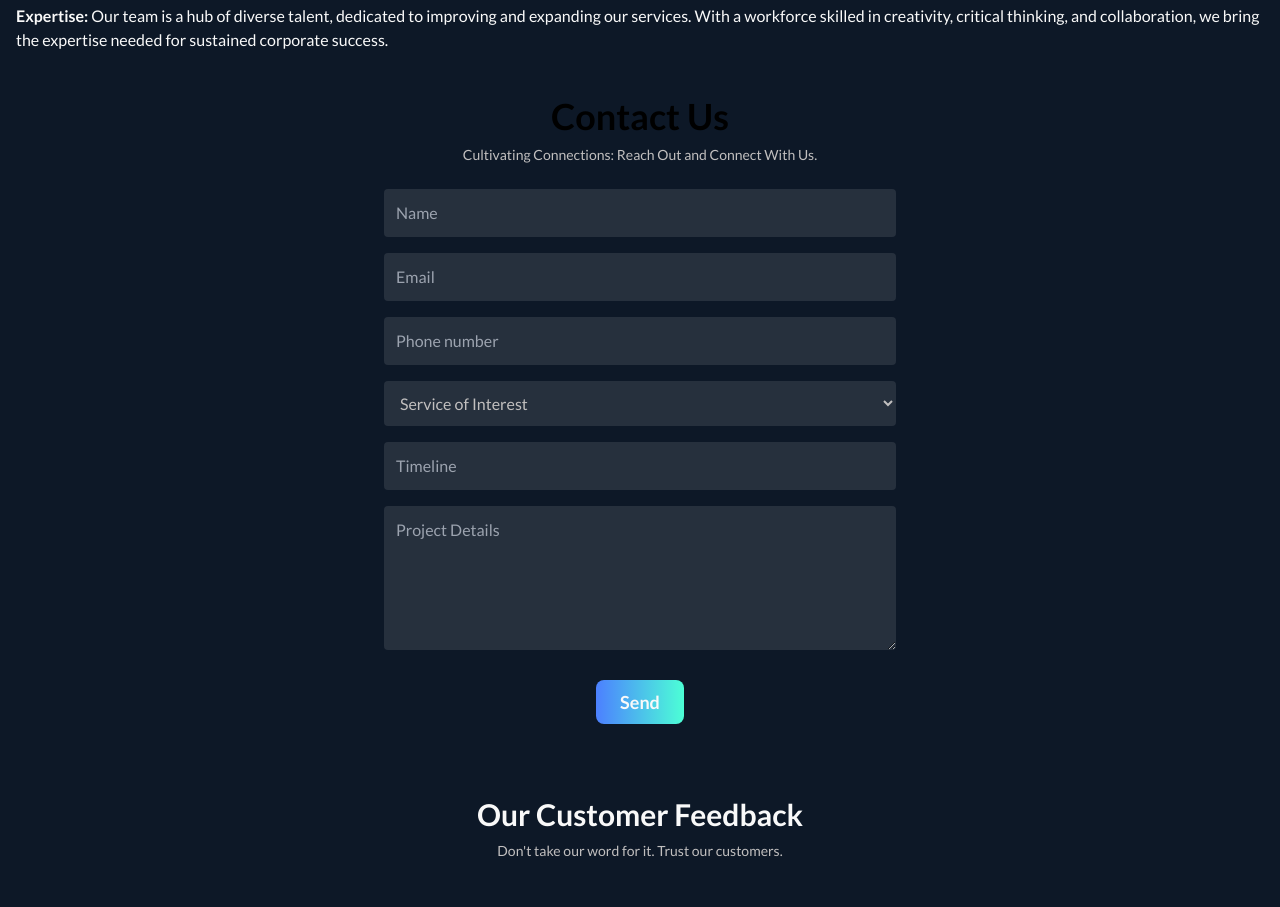
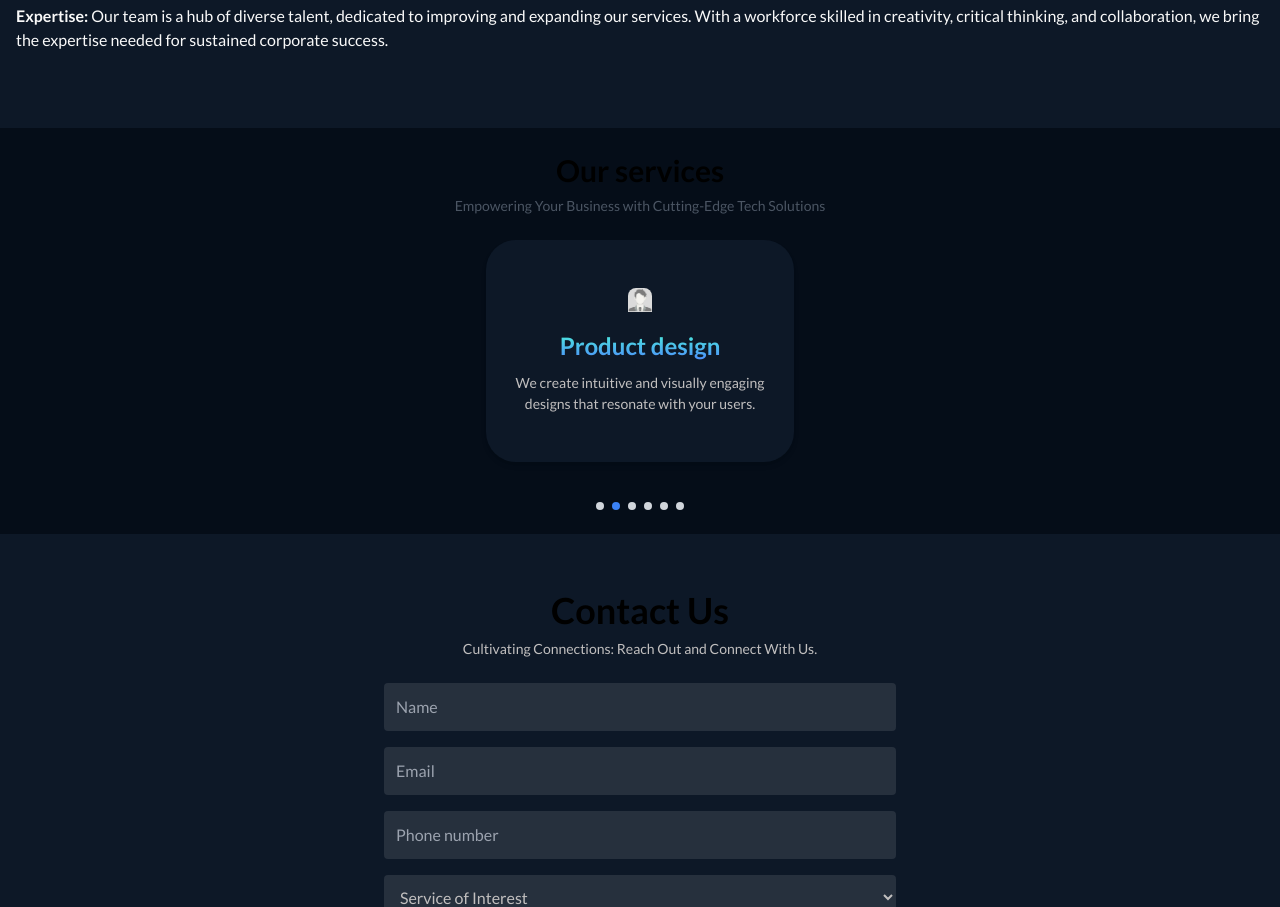
Before and after one commit to Akay74/swift-home, a Next.js app: page / in a window 1280 px wide. Shown: the part 940-1847 px from the top of the page. Built offline with nearby package versions, Linux system fonts and the light colour scheme.

Commit message:
🎨 import and use Services component

```diff
--- a/app/page.js
+++ b/app/page.js
@@ -1,6 +1,7 @@
 import Image from "next/image";
 import Hero from "@/components/Hero";
 import About from "@/components/About";
+import Services from "@/components/Services";
 import Contact from "@/components/Contact";
 import Feedback from "@/components/Feedback";
 import Footer from "@/components/Footer";
@@ -10,6 +11,7 @@ export default function Home() {
     <main>
       <Hero />
       <About />
+      <Services />
       <Contact />
       <Feedback />
       <Footer />
```
